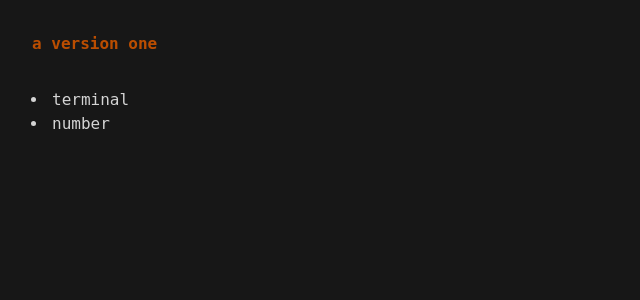
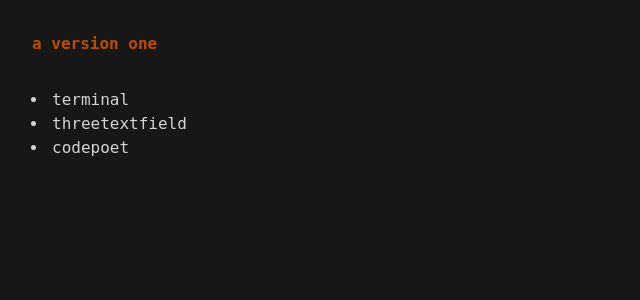
Before and after one commit to liquidx/liquidx-aversion, a SvelteKit app: page / in a window 1280 px wide. Shown: the top 300 px of the page, without its empty margins (0-640 px from the left). Built offline with nearby package versions, Linux system fonts and the light colour scheme; a web font is replaced by a local one.

Commit message:
Add codepoet

```diff
--- a/src/routes/+page.svelte
+++ b/src/routes/+page.svelte
@@ -4,5 +4,8 @@
 
 <ul class="p-4">
 	<li class="mx-4 list-disc px-1"><a class="hover:underline" href="/of/terminal">terminal</a></li>
-	<li class="mx-4 list-disc px-1"><a class="hover:underline" href="/of/number">number</a></li>
+	<li class="mx-4 list-disc px-1">
+		<a class="hover:underline" href="/of/number">threetextfield</a>
+	</li>
+	<li class="mx-4 list-disc px-1"><a class="hover:underline" href="/of/codepoet">codepoet</a></li>
 </ul>
```
